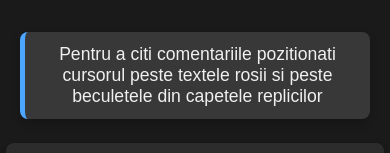
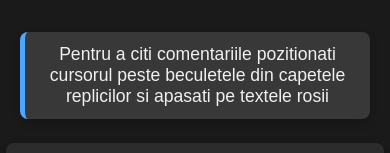
Before and after one commit to BucurEva87/thegodfather, a plain HTML site: page index.html in a window 390 px wide. Shown: the top 153 px of the page. Drawn offline with Linux system fonts and the light colour scheme.

Commit message:
Add pseudohover for mobile devices

```diff
--- a/index.html
+++ b/index.html
@@ -128,8 +128,8 @@
   </head>
   <body>
     <h1>
-      Pentru a citi comentariile pozitionati cursorul peste textele rosii si
-      peste beculetele din capetele replicilor
+      Pentru a citi comentariile pozitionati cursorul peste beculetele din
+      capetele replicilor si apasati pe textele rosii
     </h1>
 
     <div class="message">
```
